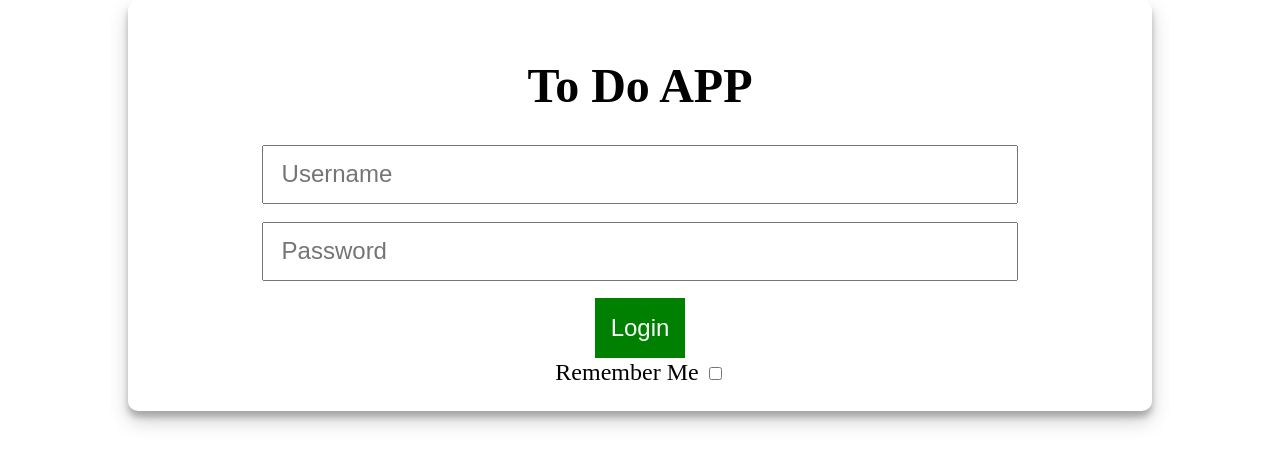
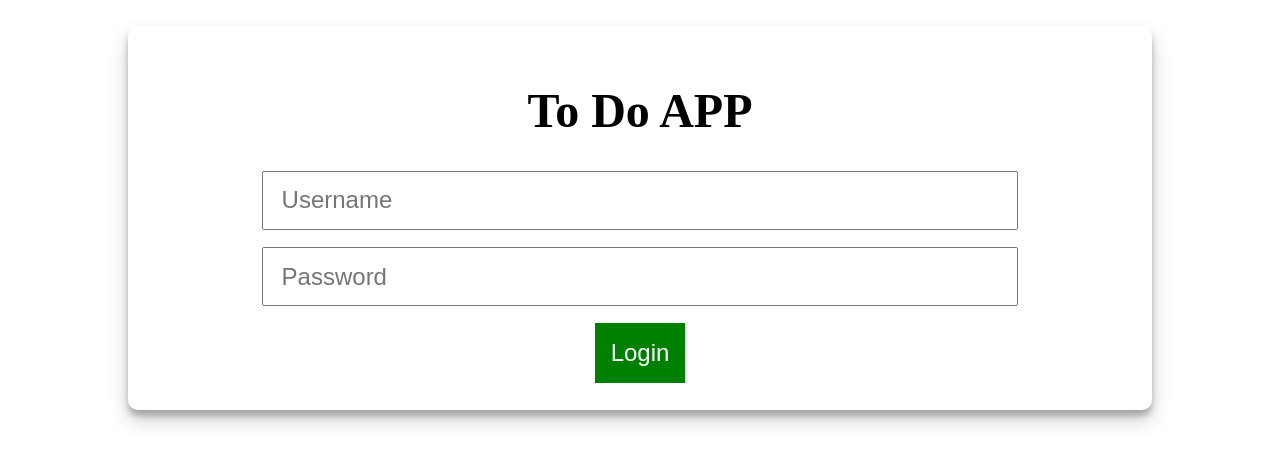
Before and after one commit to kabiryusufbashir/npower-training, a PHP site: page /to-do/index.php in a window 1280 px wide. Shown: the top 466 px of the page. Run offline with PHP 8.4, Linux system fonts and the light colour scheme.

Commit message:
Through with the APP and the program is off!!!;

```diff
--- a/to-do/home.php
+++ b/to-do/home.php
@@ -39,7 +39,7 @@
               if(!empty($todo)){
                 $sql = "INSERT INTO to_do(do, user_id) VALUES('{$todo}', '{$user_id}')";
                     if($conn->query($sql)){
-                      echo $todo .' Added';
+                      header('Location: ./home.php');
                     }else{
                       echo 'Please try again...';
                     }
--- a/to-do/index.php
+++ b/to-do/index.php
@@ -60,11 +60,6 @@
       <input type="text" name="username" placeholder="Username"><br>
       <input type="password" name="password" placeholder="Password"><br>
       <input type="submit" name="submit" value="Login">
-      <div>
-        <label for="remember-me">
-          Remember Me <input type="checkbox" name="remember">
-        </label>
-      </div>
     </form>
   </div>
 
--- a/to-do/style.css
+++ b/to-do/style.css
@@ -30,8 +30,7 @@ input[type="submit"]{
 
 .to-do{
   background: #fff;
-  width: 70%;
-  margin: 0px 10%;
+  margin: 2% 10%;
   padding: 2% 5%;
   border-radius: 10px;
   box-shadow: 0 10px 20px rgba(0, 0, 0, 0.19), 0 6px 6px rgba(0, 0, 0, 0.23);
```
